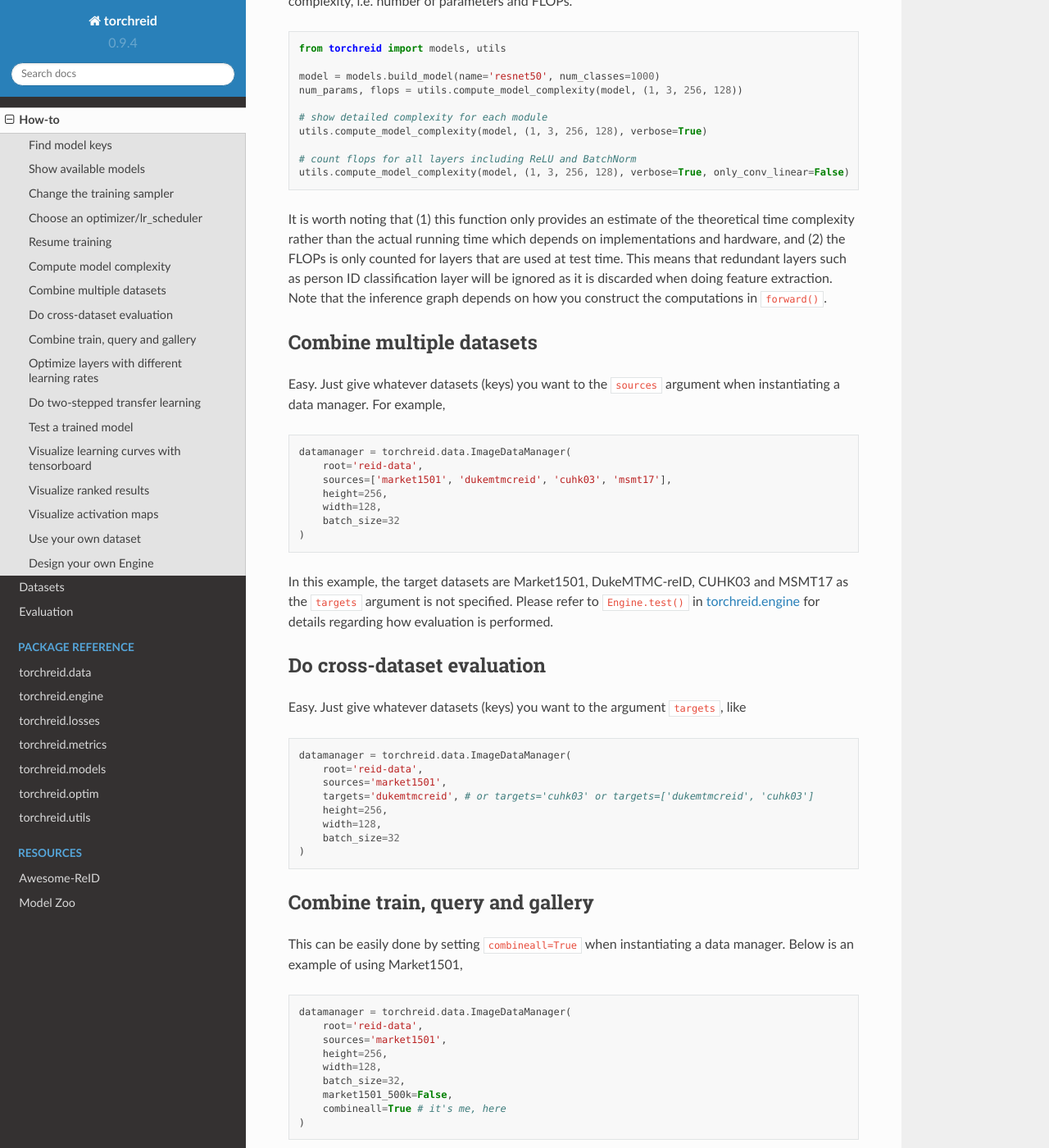
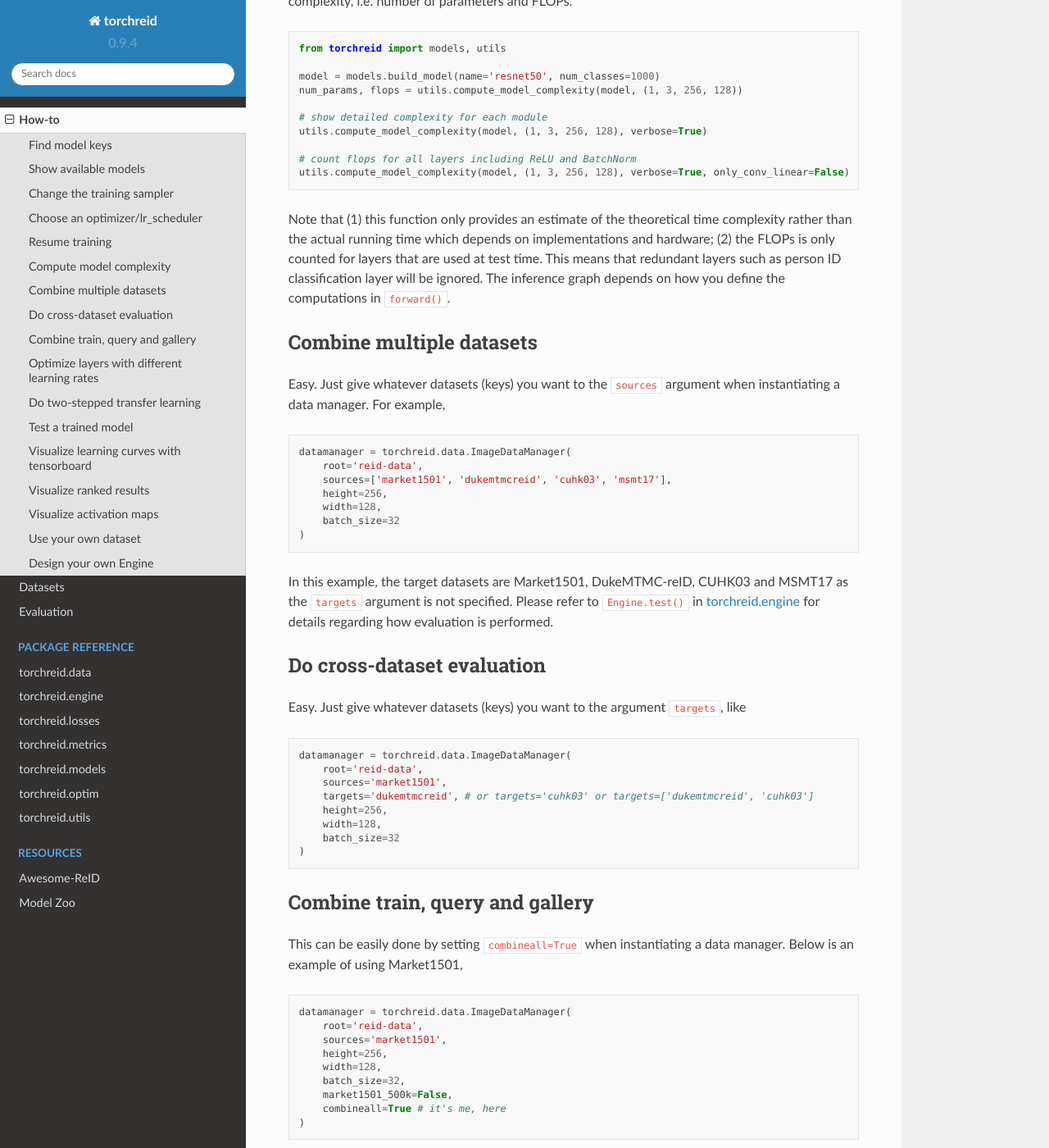
Before and after one commit to KaiyangZhou/deep-person-reid, a Sphinx documentation site: the page built from docs/user_guide.rst, in a window 1280 px wide and 1400 px high, scrolled down 1524 px. Shown: the whole window at 82% size. Built offline with Sphinx 7.4.7 and the Read the Docs theme 2.0.0, drawn with Linux system fonts in a browser that asks for light colours; some of the changed text lies outside the part shown.

Commit message:
polish docs

```diff
--- a/docs/user_guide.rst
+++ b/docs/user_guide.rst
@@ -65,7 +65,7 @@ We provide a tool in ``torchreid.utils.model_complexity.py`` to automatically co
     # count flops for all layers including ReLU and BatchNorm
     utils.compute_model_complexity(model, (1, 3, 256, 128), verbose=True, only_conv_linear=False)
 
-It is worth noting that (1) this function only provides an estimate of the theoretical time complexity rather than the actual running time which depends on implementations and hardware, and (2) the FLOPs is only counted for layers that are used at test time. This means that redundant layers such as person ID classification layer will be ignored as it is discarded when doing feature extraction. Note that the inference graph depends on how you construct the computations in ``forward()``.
+Note that (1) this function only provides an estimate of the theoretical time complexity rather than the actual running time which depends on implementations and hardware; (2) the FLOPs is only counted for layers that are used at test time. This means that redundant layers such as person ID classification layer will be ignored. The inference graph depends on how you define the computations in ``forward()``.
 
 
 Combine multiple datasets
```
Also changed, not shown: other parts of docs/user_guide.rst (+9 -9 lines).
